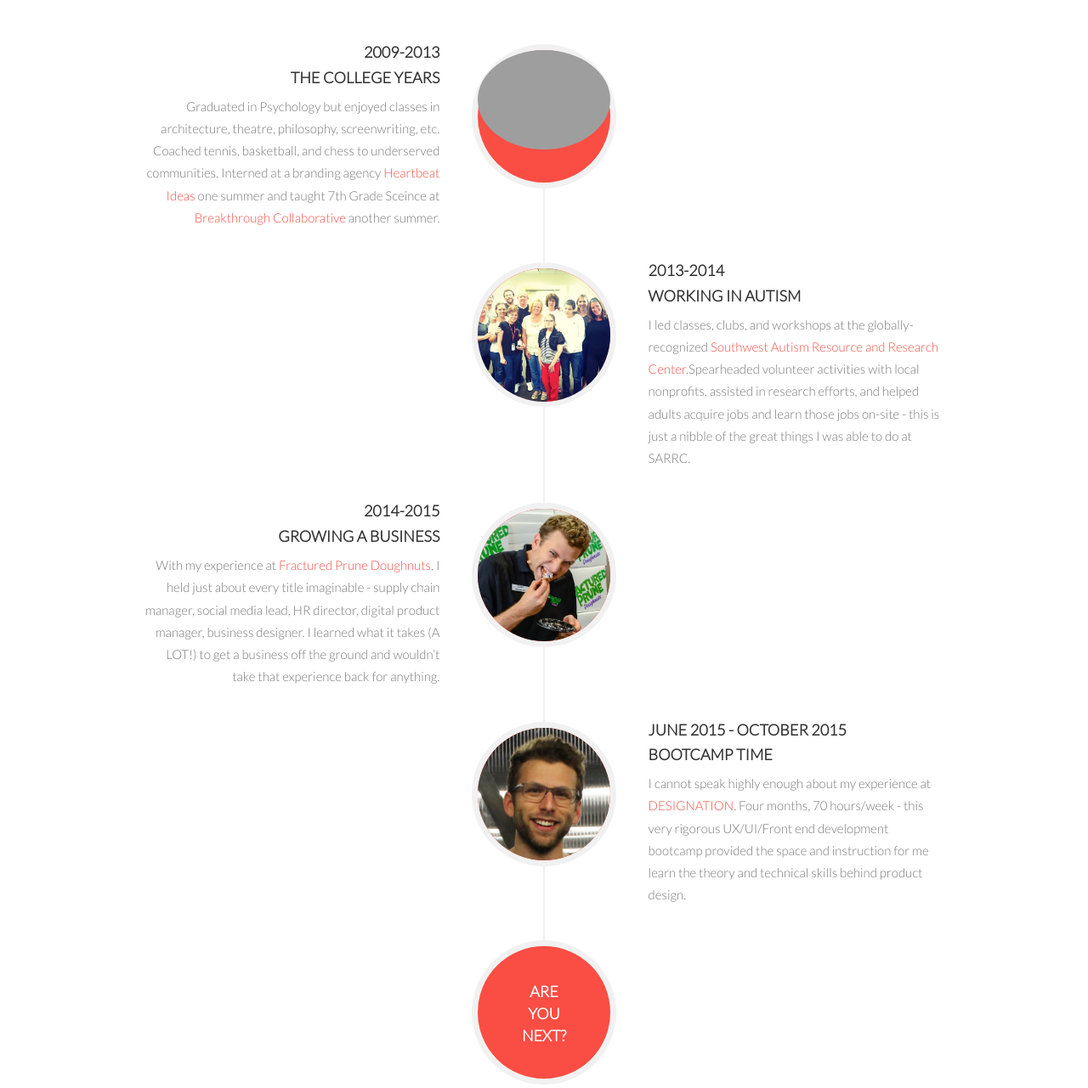
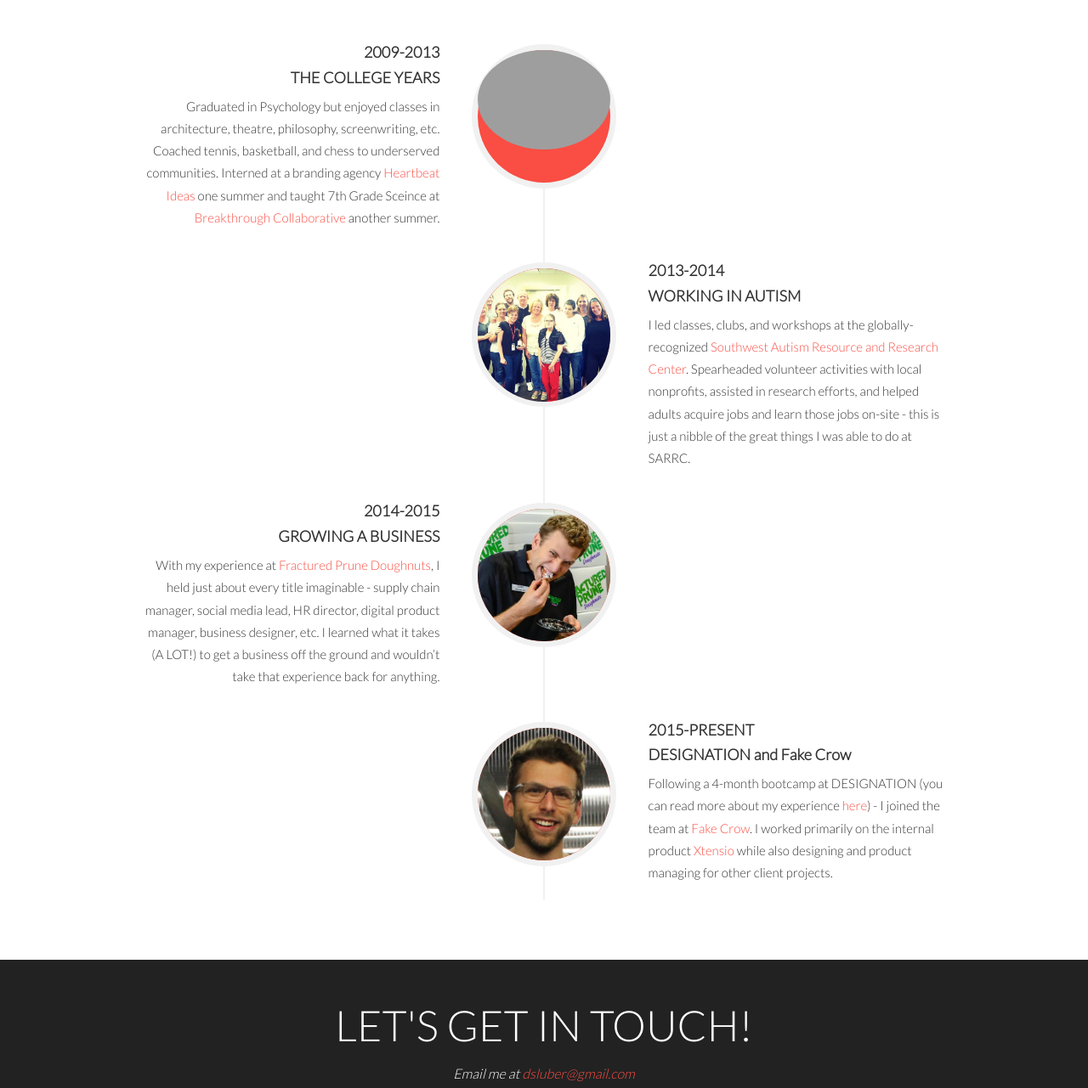
Before and after one commit to dluber/dluber.github.io, a plain HTML site: page index.html in a window 1280 px wide. Shown: the part 2520-3801 px from the top of the page at 85% size. Drawn offline with nearby package versions, Linux system fonts and the light colour scheme; grey boxes are pictures that could not be loaded; a script that the page names is missing; a web font is replaced by a local one.

Commit message:
about edits

```diff
--- a/css/agency.css
+++ b/css/agency.css
@@ -10,9 +10,9 @@ body {
     font-family: "Lato","Helvetica Neue",Helvetica,Arial,sans-serif;
 }
 
-/*.text-muted {
-    color: #777;
-}*/
+.text-muted {
+    text-align: center;
+}
 
 .text-primary {
     color: #FA4D43;
@@ -995,6 +995,7 @@ ul.social-buttons li a:active {
     font-family: "Lato","Helvetica Neue",Helvetica,Arial,sans-serif;
     font-size: 18px;
     font-style: italic;
+    text-align: center;
 }
 
 .portfolio-modal .modal-content ul.list-inline {
--- a/index.html
+++ b/index.html
@@ -283,7 +283,7 @@
                                     <h4 class="subheading">THE COLLEGE YEARS</h4>
                                 </div>
                                 <div class="timeline-body">
-                                    <p class="text-muted">Graduated in Psychology but enjoyed classes in architecture, theatre, philosophy, screenwriting, etc. Coached tennis, basketball, and chess to underserved communities. Interned at a branding agency <a href="http://www.heartbeatideas.com/" target="_blank">Heartbeat Ideas</a> one summer and taught 7th Grade Sceince at <a href="https://www.breakthroughcollaborative.org/" target="_blank">Breakthrough Collaborative</a> another summer. </p>
+                                    <p>Graduated in Psychology but enjoyed classes in architecture, theatre, philosophy, screenwriting, etc. Coached tennis, basketball, and chess to underserved communities. Interned at a branding agency <a href="http://www.heartbeatideas.com/" target="_blank">Heartbeat Ideas</a> one summer and taught 7th Grade Sceince at <a href="https://www.breakthroughcollaborative.org/" target="_blank">Breakthrough Collaborative</a> another summer. </p>
                                 </div>
                             </div>
                         </li>
@@ -297,7 +297,7 @@
                                     <h4 class="subheading">WORKING IN AUTISM</h4>
                                 </div>
                                 <div class="timeline-body">
-                                    <p class="text-muted">I led classes, clubs, and workshops at the globally-recognized <a href="http://www.autismcenter.org/" target="_blank">Southwest Autism Resource and Research Center</a>.Spearheaded volunteer activities with local nonprofits, assisted in research efforts, and helped adults acquire jobs and learn those jobs on-site - this is just a nibble of the great things I was able to do at SARRC. </p>
+                                    <p>I led classes, clubs, and workshops at the globally-recognized <a href="http://www.autismcenter.org/" target="_blank">Southwest Autism Resource and Research Center</a>. Spearheaded volunteer activities with local nonprofits, assisted in research efforts, and helped adults acquire jobs and learn those jobs on-site - this is just a nibble of the great things I was able to do at SARRC. </p>
                                 </div>
                             </div>
                         </li>
@@ -311,20 +311,10 @@
                                     <h4 class="subheading">GROWING A BUSINESS</h4>
                                 </div>
                                 <div class="timeline-body">
-                                    <p class="text-muted">With my experience at <a href="http://fracturedprune.com/" target="_blank">Fractured Prune Doughnuts</a>, I held just about every title imaginable - supply chain manager, social media lead, HR director, digital product manager, business designer. I learned what it takes (A LOT!) to get a business off the ground and wouldn’t take that experience back for anything.
+                                    <p>With my experience at <a href="http://fracturedprune.com/" target="_blank">Fractured Prune Doughnuts</a>, I held just about every title imaginable - supply chain manager, social media lead, HR director, digital product manager, business designer, etc. I learned what it takes (A LOT!) to get a business off the ground and wouldn’t take that experience back for anything.
                                     </p>
                                 </div>
                             </div>
-<!--                             <div class="timeline-panel">
-                                <div class="timeline-heading">
-                                    <h4>2014-2015</h4>
-                                    <h4 class="subheading">Fake Crow</h4>
-                                </div>
-                                <div class="timeline-body">
-                                    <p class="text-muted">With my experience at <a href="http://fracturedprune.com/" target="_blank">Fractured Prune Doughnuts</a>, I held just about every title imaginable - supply chain manager, social media lead, HR director, digital product manager, business designer. I learned what it takes (A LOT!) to get a business off the ground and wouldn’t take that experience back for anything.
-                                    </p>
-                                </div>
-                            </div> -->
                         </li>
                         <li class="timeline-inverted">
                             <div class="timeline-image">
@@ -332,22 +322,22 @@
                             </div>
                             <div class="timeline-panel">
                                 <div class="timeline-heading">
-                                    <h4>JUNE 2015 - OCTOBER 2015</h4>
-                                    <h4 class="subheading">BOOTCAMP TIME</h4>
+                                    <h4>2015-Present</h4>
+                                    <h4 class="subheading">DESIGNATION and Fake Crow</h4>
                                 </div>
                                 <div class="timeline-body">
-                                    <p class="text-muted">I cannot speak highly enough about my experience at <a href="http://designation.io/blog/interview-danny-luber/" target="_blank">DESIGNATION</a>. Four months, 70 hours/week - this very rigorous UX/UI/Front end development bootcamp provided the space and instruction for me learn the theory and technical skills behind product design.</p>
+                                    <p>Following a 4-month bootcamp at DESIGNATION (you can read more about my experience <a href="http://designation.io/blog/interview-danny-luber/" target="_blank">here</a>) - I joined the team at <a href="http://fakecrow.com" target="_blank">Fake Crow</a>. I worked primarily on the internal product <a href="http://xtensio.com" target="_blank">Xtensio</a> while also designing and product managing for other client projects.</p>
                                 </div>
 
                             </div>
                         </li>
-                        <li class="timeline-inverted">
+<!--                         <li class="timeline-inverted">
                             <div class="timeline-image">
-                                <h4>Are
-                                    <br>You
+                                <h4>Let's
+                                    <br>Connec
                                     <br>Next?</h4>
                             </div>
-                        </li>
+                        </li> -->
                     </ul>
                 </div>
             </div>
@@ -991,7 +981,7 @@ Pictured are various related screenshots. Consistent production and engagement o
                     <div class="col-lg-8 col-lg-offset-2">
                         <div class="modal-body">
                             <h1>Pursuits</h1>
-                           <!--  <p class="item-intro text-muted">Making career transitions stress-free and highly productive</p> -->
+                            <p class="item-intro text-muted">Making career transitions stress-free and highly productive</p>
                             <img class="img-responsive img-centered" src="img/pursuits/desktop.jpg" alt="">
                             <p>PURSUITS is a startup based in Chicago currently in <a href="https://beta.pursuits.co/" target="_blank">beta version</a>. Its purpose is to provide an organizational hub for those applying to new jobs/pursuing career transitions. The web application follows a similar interaction to that of <a href="https://trello.com/" target="_blank">Trello</a> in which the user clicks and drags customizable cards between categories/columns.<br><br>
 
@@ -1060,7 +1050,7 @@ I created this video using Keynote's animation effects.
                         <div class="modal-body">
                             <!-- PULSEBAND PROJECT DETAILS Go Here -->
                             <h1>Pulseband</h1>
-                            <!-- <p class="item-intro text-muted" "tagline">Developing a heart-focused wearable technology</p> -->
+                            <p class="item-intro text-muted">Developing a heart-focused wearable technology</p>
                             <img class="img-responsive img-centered" src="img/pulseband/mockup.jpg" alt"">
                             <p>
 To simulate a start-to-finish product development cycle, we at DESIGNATION developed a mock product, the Pulseband. The Pulseband is a wearable technology that measures users’ blood pressure, heart rate, steps, sleep patterns among other vitals. The purpose of this project was to define the scope of the the Pulseband’s capabilities and develop a mobile app alongside those functionalities. Over the course of the project, we implemented various product development methodologies such as <a href="https://www.wikiwand.com/en/Scrum_(software_development)" target="_blank">scrum</a> and the <a href="http://www.gv.com/sprint/" target="_blank">Google 5-Day Sprint</a>.<br><br>
```
